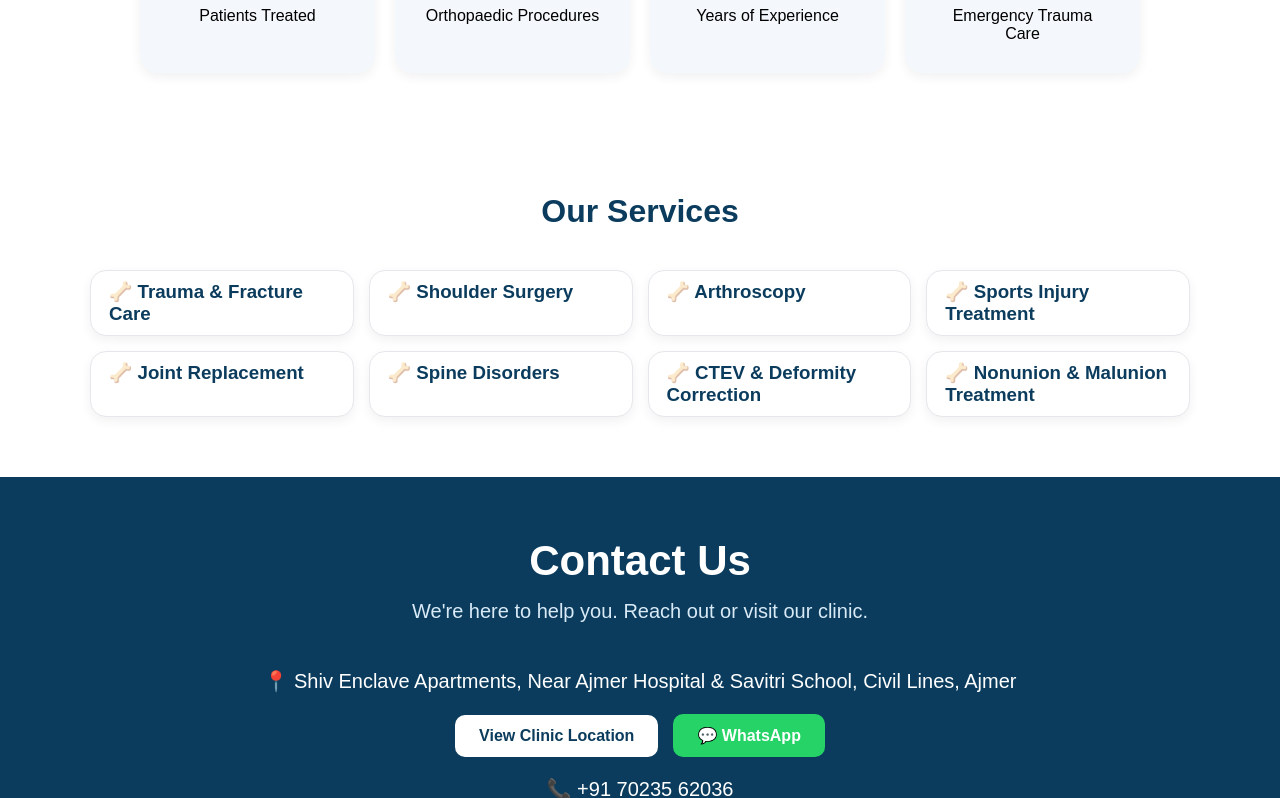
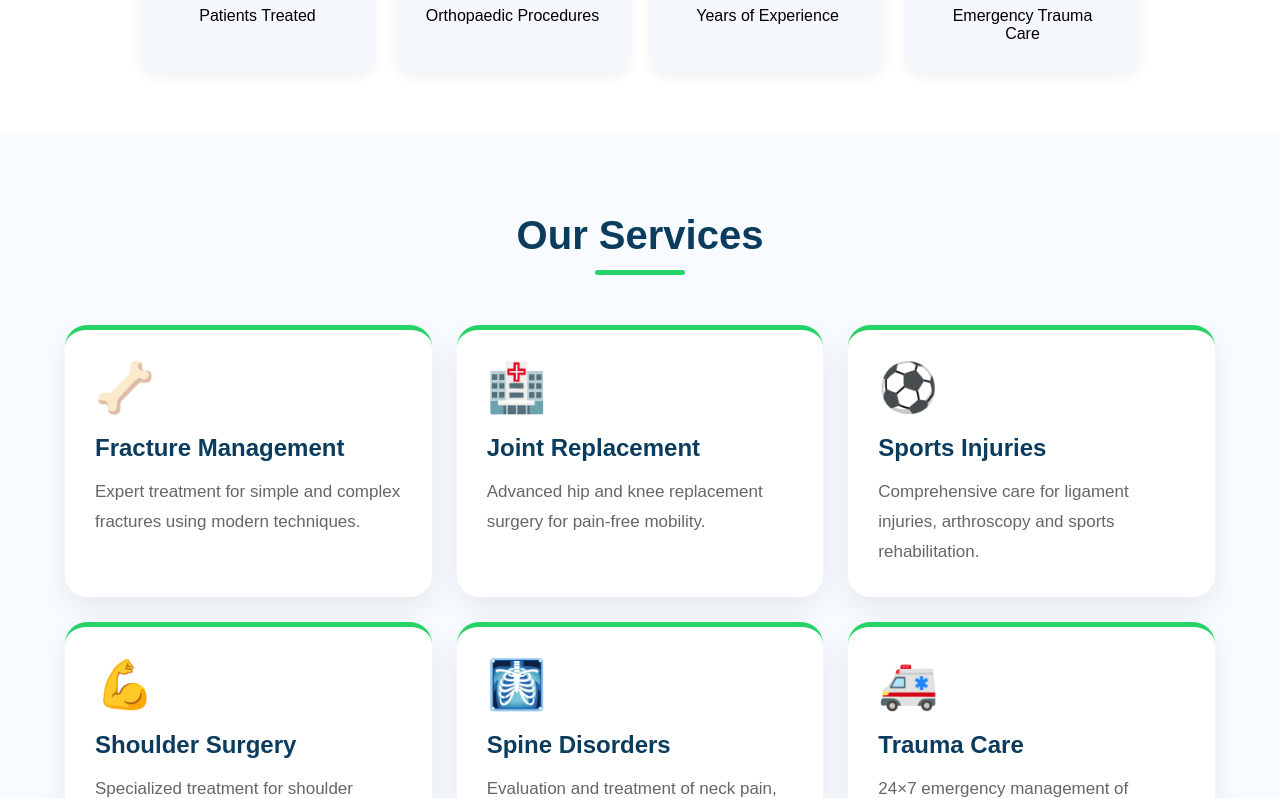
Before and after one commit to drishaanortho/drishaanortho-website, a Next.js app: page / in a window 1280 px wide. Shown: the part 2182-2980 px from the top of the page. Built offline with nearby package versions, Linux system fonts and the light colour scheme.

Commit message:
Refactor Services section into reusable component

```diff
--- a/app/page.tsx
+++ b/app/page.tsx
@@ -1,17 +1,8 @@
 import Hero from "../components/Hero";
 import About from "../components/About";
 import WhyChooseUs from "../components/WhyChooseUs";
+import Services from "@/components/Services";
 export default function Home() {
-  const services = [
-    "Trauma & Fracture Care",
-    "Shoulder Surgery",
-    "Arthroscopy",
-    "Sports Injury Treatment",
-    "Joint Replacement",
-    "Spine Disorders",
-    "CTEV & Deformity Correction",
-    "Nonunion & Malunion Treatment",
-  ];
 
   return (
     <main
@@ -171,46 +162,7 @@ transition: "0.3s",
     </div>
   </div>
 </section>
-      <section id="services" style={{ backgroundColor: "white", padding: "60px 20px" }}>
-        <h2 style={{ textAlign: "center", color: "#0B3C5D", fontSize: "32px", marginBottom: "40px" }}>
-          Our Services
-        </h2>
-
-        <div
-          style={{
-            display: "grid",
-            gridTemplateColumns: "repeat(auto-fit,minmax(250px,1fr))",
-            gap: "15px",
-            maxWidth: "1100px",
-            margin: "auto",
-          }}
-        >
-          {services.map((service) => (
-            <div
-              key={service}
-              style={{
-                backgroundColor: "white",
-                padding: "10px 18px",
-                borderRadius: "16px",
-                border: "1px solid #E5E7EB",
-                boxShadow: "0 4px 12px rgba(0,0,0,0.06)",
-              }}
-            >
-              <h3
-                style={{
-                  color: "#0B3C5D",
-                  margin: 0,
-                  display: "flex",
-                  alignItems: "center",
-                  gap: "12px",
-                }}
-              >
-                🦴 {service}
-              </h3>
-            </div>
-          ))}
-        </div>
-      </section>
+      <Services />
 
       <section
         id="contact"
```
